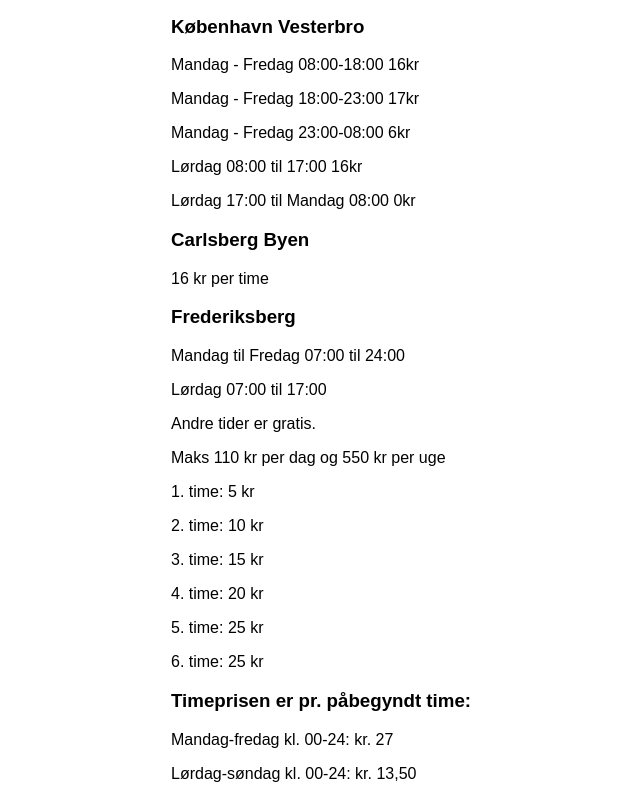
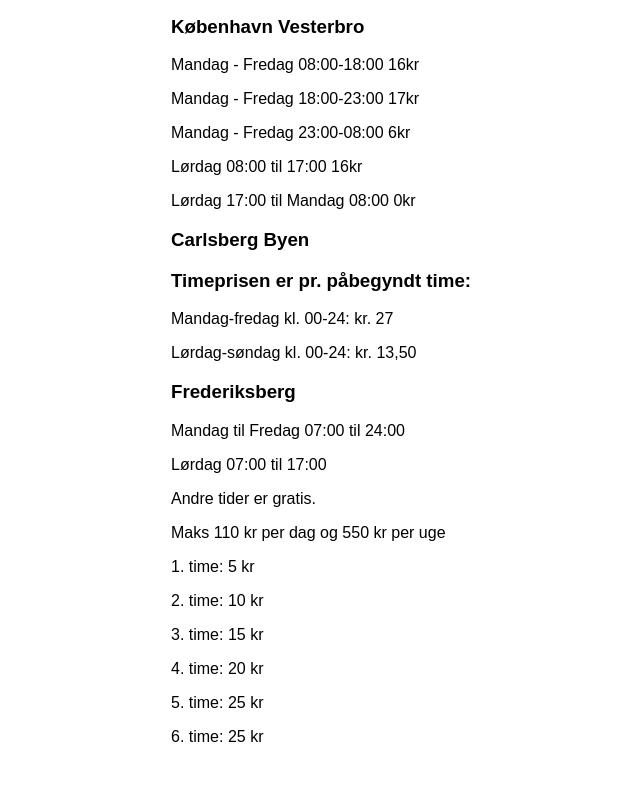
Before and after one commit to martinpries/martinpries.github.io, a Jekyll site: the page index2.html, which Jekyll copies as it is, in a window 1280 px wide, cut to the strip 561-1364 px from the top of the page. Shown: the whole strip, without its empty margins (169-809 px from the left). Built offline with Jekyll 4.4.1, drawn with Linux system fonts in a browser that asks for light colours; after the commit the page ends 1327 px from its top, so only the background shows below that; some of the changed lines change nothing that is shown.

Commit message:
Update index2.html

```diff
--- a/index2.html
+++ b/index2.html
@@ -35,7 +35,11 @@
             <p>Lørdag 08:00 til 17:00 16kr</p>
             <p>Lørdag 17:00 til Mandag 08:00 0kr</p>
             <h3>Carlsberg Byen</h3>
-            <p>16 kr per time</p>
+            <div class="price-structure">
+                <h3>Timeprisen er pr. påbegyndt time:</h3>
+                <p>Mandag-fredag kl. 00-24: kr. 27</p>
+                <p>Lørdag-søndag kl. 00-24: kr. 13,50</p>
+            </div>
             <h3>Frederiksberg</h3>
             <p>Mandag til Fredag 07:00 til 24:00</p>
             <p>Lørdag 07:00 til 17:00</p>
@@ -48,11 +52,6 @@
             <p>5. time: 25 kr</p>
             <p>6. time: 25 kr</p>
         </div>
-        <div class="price-structure">
-            <h3>Timeprisen er pr. påbegyndt time:</h3>
-            <p>Mandag-fredag kl. 00-24: kr. 27</p>
-            <p>Lørdag-søndag kl. 00-24: kr. 13,50</p>
-        </div>
     </div>
     <script src="script.js"></script>
 </body>
```
